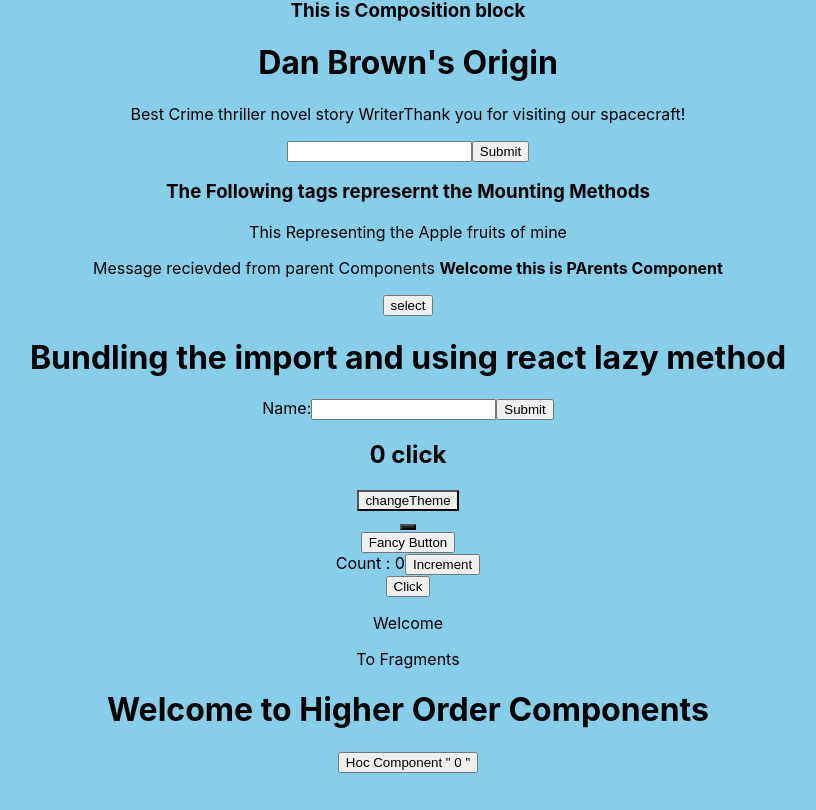
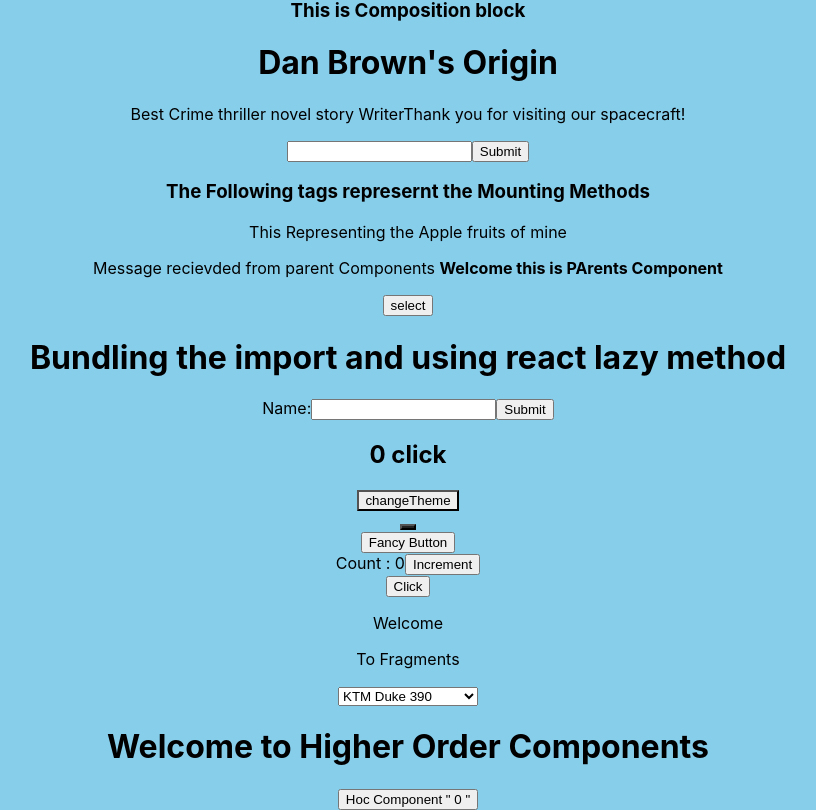
Before and after one commit to Mdhamza77/React, a React (Create React App) app: page / in a window 1280 px wide. Shown: the part 506-1316 px from the top of the page, without its empty margins (232-1048 px from the left). Before the commit the page ends 1279 px from the top, so only its background shows below. Built offline with nearby package versions, Linux system fonts and the light colour scheme.

Commit message:
Plugins and Integrating with library

```diff
--- a/package.json
+++ b/package.json
@@ -6,6 +6,7 @@
     "@testing-library/jest-dom": "^5.16.5",
     "@testing-library/react": "^13.4.0",
     "@testing-library/user-event": "^13.5.0",
+    "jquery": "^3.6.3",
     "react": "^18.2.0",
     "react-dom": "^18.2.0",
     "react-router-dom": "^6.5.0",
--- a/src/App.js
+++ b/src/App.js
@@ -15,6 +15,7 @@
 import Reff from './Reff';
 import Fragment from './Fragment';
 import Components from './Hoc'
+import SelectPlugin from './SelectPlugin';
 class App extends Component {
   render(){
      // Destructing the props
@@ -42,6 +43,8 @@
          <FancyButton/>
          <Reff/>
          <Fragment/>
+         <SelectPlugin/>
+
          <h1>{this.props.name}</h1>
          <button onClick={handle} >Hoc  Component " {show} "</button>
 
--- a/src/Plugins.js
+++ b/src/Plugins.js
@@ -1,16 +1,21 @@
-import React, { Component } from 'react';
+import React from 'react';
 
-class Plugins extends Component {
+import $ from 'jquery'
+class Plugins extends React.Component {
     componentDidMount(){
         this.$el = $(this.el);
-        this.$el.Plugins();
+
     }
     componentWillUnmount(){
-        this.$el.Plugins('Destroy')
+        console.log("Exit the")
     }
     render() {
         return (
-            <div ref={el => this.el = el}/>
+            <div>
+                <select className='select' ref={el => this.el = el}>
+                    {this.props.children}
+                </select>
+            </div>
         );
     }
 }
--- /dev/null
+++ b/src/SelectPlugin.js
@@ -0,0 +1,15 @@
+import React from 'react';
+import Plugins from './Plugins';
+const SelectPlugin = () => {
+    return (
+        <div>
+            <Plugins>
+                <option>KTM Duke 390</option>
+                <option>Kawasaki Ninja 400</option>
+                <option>BMW Gtx 888</option>
+            </Plugins>
+        </div>
+    );
+}
+
+export default SelectPlugin;
```
Also changed, not shown: 1 other file (tests, documents, lock files or other folders).
